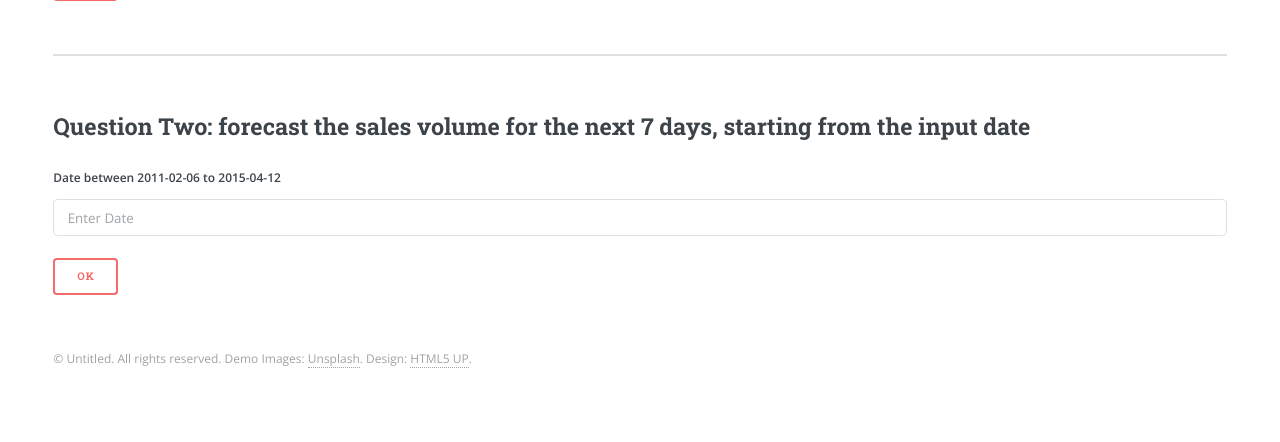
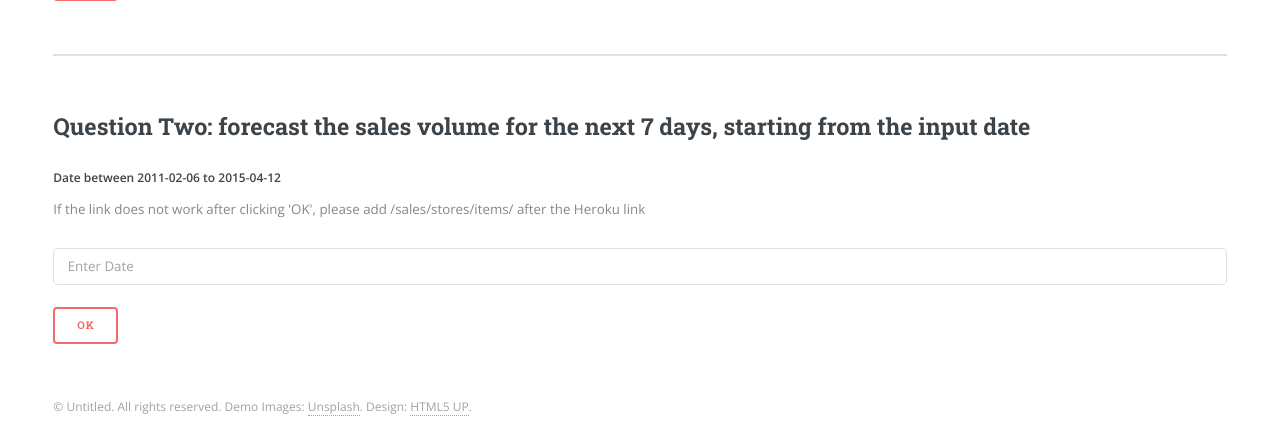
Before and after one commit to merrymira/at2-ml-service, a Flask app: page / in a window 1280 px wide. Shown: the part 1029-1471 px from the top of the page. Before the commit the page ends 1397 px from the top, so only its background shows below. Run offline with Flask 3, Linux system fonts and the light colour scheme.

Commit message:
Update index.html

```diff
--- a/templates/index.html
+++ b/templates/index.html
@@ -73,6 +73,7 @@
 								<h2>Question Two: forecast the sales volume for the next 7 days, starting from the input date</h2>
 								    <form action="{{ url_for('forecast') }}" method="post">
 										<label for="input_date">Date between 2011-02-06 to 2015-04-12</label>
+									    	<p>If the link does not work after clicking 'OK', please add /sales/stores/items/ after the Heroku link</p>
 										<input type="text" id="input_date" name="input_date" placeholder="Enter Date">
 
 										<br>
```
